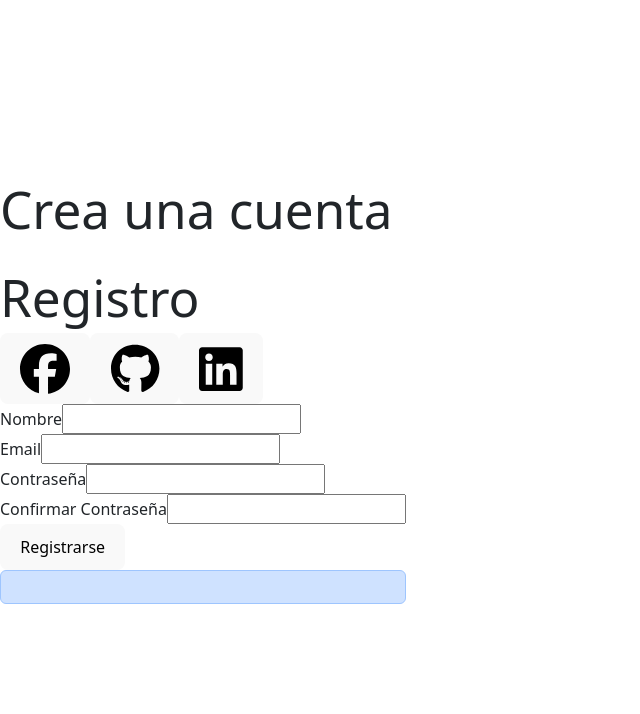
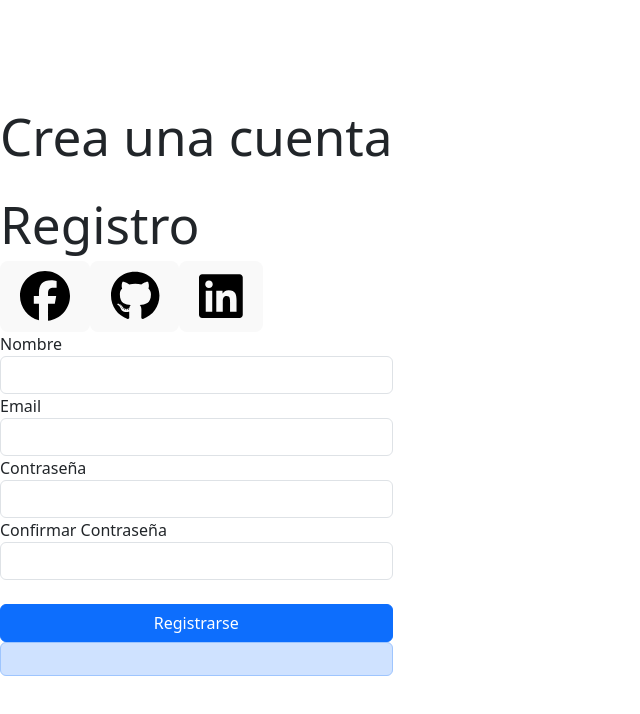
Before and after one commit to anny23sa/formulario2, a React (Vite) app: page / in a window 1280 px wide. Shown: the top 714 px of the page, without its empty margins (0-640 px from the left). Built offline with nearby package versions, Linux system fonts and the light colour scheme.

Commit message:
creacion boton, imput,validaciones

```diff
--- a/src/components/Formulario/Formulario.jsx
+++ b/src/components/Formulario/Formulario.jsx
@@ -8,41 +8,51 @@ const [nombre, setNombre] = useState("");
 const [email, setEmail] = useState("");
 const [contrasena, setContrasena] = useState("");
 const [confirmacion, SeTConfirmacion] = useState("");
-//const [error, setError] = useState(false)
 
-const handleSubmit = (e) => {
-  e.preventDefault()
-  /*if(nombre.trim()===""){
-  setError(true)
-}else {
-  alert('datos enviados')
-  setError(false)
-}*/
+//Estado para los errores
+const [error, setError] = useState(false);
+//Funcion antes de enviar el formulario
+const validarDatos = (e) => {
+  e.preventDeFault();
+  //Validacion;
+  if (nombre === '' || apellido === '' || edad === '' || email === '') {
+    setError(true);
+    return;
+}
+setError(false);
+        setNombre('');
+        setApellido('');
+        setEdad('');
+        setEmail('');
 }
 
 return(
-  <form onSumit={handleSubmit}>
+  <form className="Formulario" onSubmit={validarDatos}>
+    {error ? <p>Todos los campos son obligatorios</p> : null}
     <div className="form-group">
       <label>Nombre</label>
-      <input type="text" value={nombre} onChange={(e) => setNombre(e.target.value)} />
+      <input type="text" name="nombre" className="form-control" value={nombre} onChange={(e) => setNombre(e.target.value)} />
     </div>
 
     <div className="form-group">
         <label>Email</label>
-        <input type="email" value={email} onChange={(e) => setEmail(e.target.value)} />
+        <input type="email" name="email" className="form-control" value={email} onChange={(e) => setEmail(e.target.value)} />
       </div>
 
       <div className="form-group">
         <label>Contraseña</label>
-        <input type="password" value={contrasena} onChange={(e) => setContrasena(e.target.value)} />
+        <input type="password" name="contraseña" className="form-control" value={contrasena} onChange={(e) => setContrasena(e.target.value)} />
       </div>
 
       <div className="form-group">
         <label>Confirmar Contraseña</label>
-        <input type="password" value={confirmacion} onChange={(e) => setConfirmacion(e.target.value)} />
+        <input type="password" name="confirmar contraseña" className="form-control" value={confirmacion} onChange={(e) => setConfirmacion(e.target.value)} />
       </div>
-      <button type="submit">Registrarse</button>
+      <br />
+
+      <button type="submit" className="btn btn-primary w-100">Registrarse</button>
     </form>
+
   );
 }
 
```
